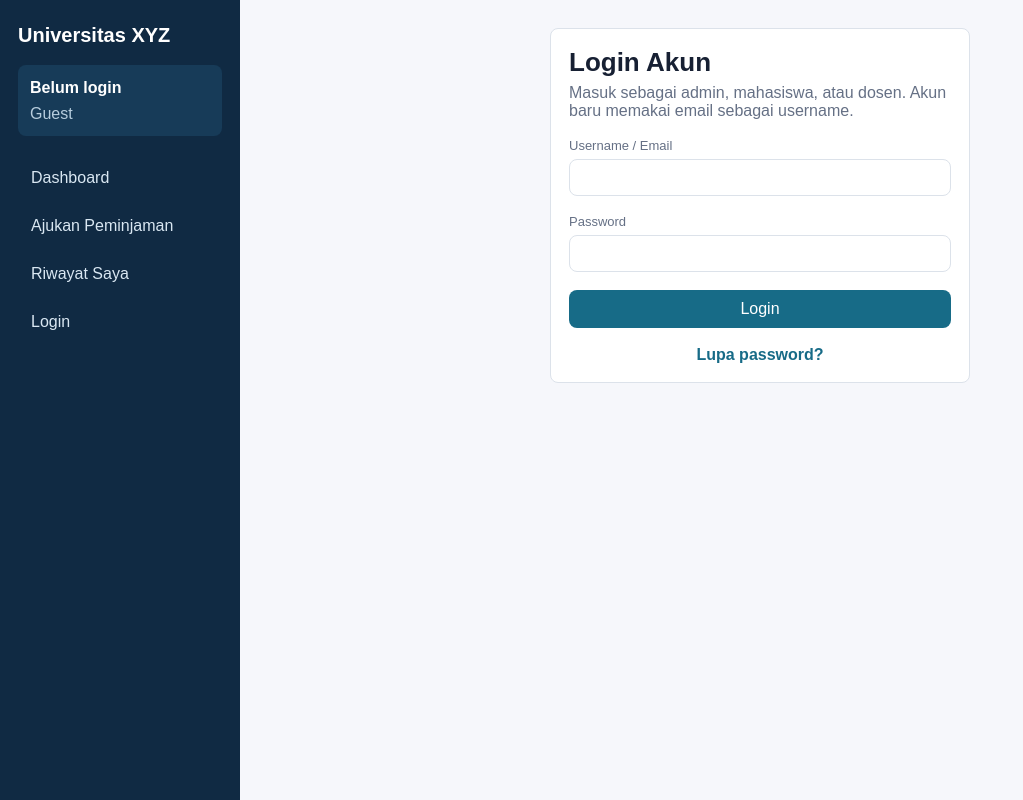
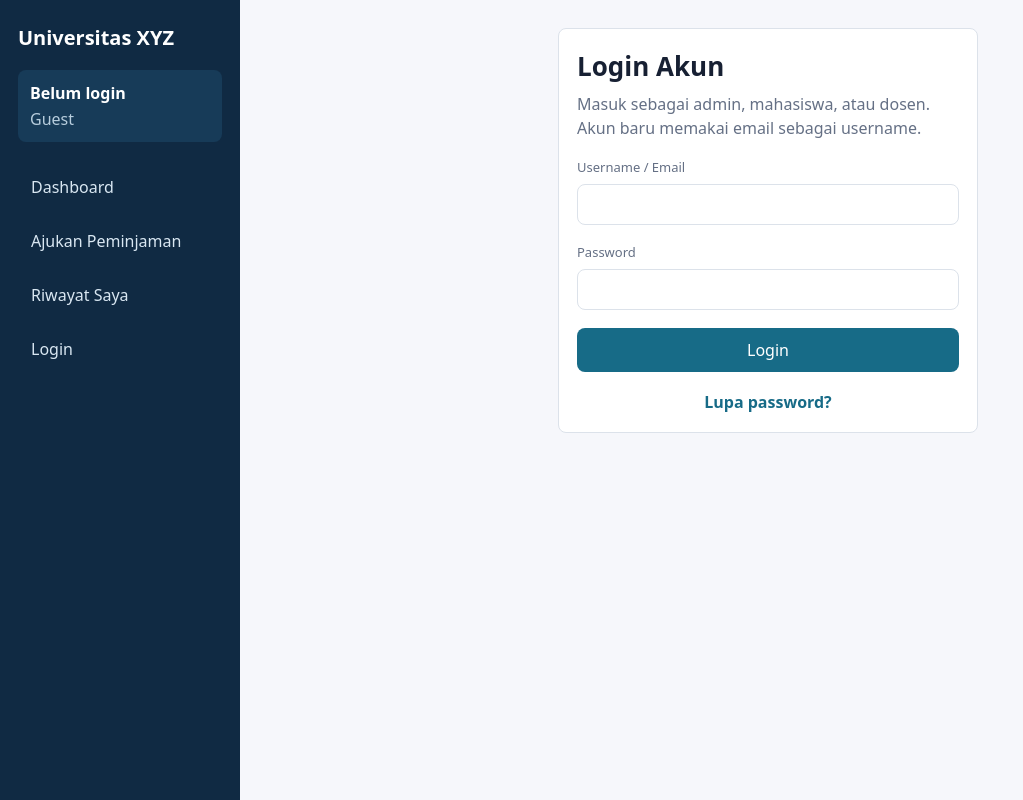
Before and after one commit to Bridgetbeatrixc/bnsp, a Next.js app: page /login in a window 1280 px wide. Shown: the whole page, without its empty margins (0-1023 px from the left). Built offline with nearby package versions, Linux system fonts and the light colour scheme; no server answers.

Commit message:
Migrate styling to Tailwind CSS

```diff
--- a/package.json
+++ b/package.json
@@ -27,8 +27,11 @@
     "@types/node": "^20.17.6",
     "@types/react": "^18.3.12",
     "@types/react-dom": "^18.3.1",
+    "autoprefixer": "^10.5.0",
     "eslint": "^8.57.1",
     "eslint-config-next": "^14.2.18",
+    "postcss": "^8.5.14",
+    "tailwindcss": "^3.4.17",
     "tsx": "^4.19.2",
     "typescript": "^5.6.3",
     "vitest": "^2.1.4"
--- a/src/app/globals.css
+++ b/src/app/globals.css
@@ -1,499 +1,230 @@
-:root {
-  --bg: #f6f7fb;
-  --panel: #ffffff;
-  --text: #172033;
-  --muted: #657085;
-  --line: #dce2ea;
-  --primary: #176b87;
-  --primary-dark: #0f4c5c;
-  --danger: #b42318;
-}
+@tailwind base;
+@tailwind components;
+@tailwind utilities;
 
-* {
-  box-sizing: border-box;
-}
-
+@layer base {
   html {
-  overflow-x: hidden;
+    @apply overflow-x-hidden;
   }
 
   body {
-  margin: 0;
-  background: var(--bg);
-  color: var(--text);
-  font-family: Arial, Helvetica, sans-serif;
-  overflow-x: hidden;
+    @apply m-0 overflow-x-hidden bg-app-bg text-app-text font-sans;
   }
 
   a {
-  color: inherit;
-  text-decoration: none;
-}
-
-.shell {
-  display: grid;
-  grid-template-columns: 240px 1fr;
-  min-height: 100vh;
-}
-
-.sidebar {
-  background: #102a43;
-  color: white;
-  padding: 24px 18px;
-}
-
-.brand {
-  font-size: 20px;
-  font-weight: 700;
-  margin-bottom: 18px;
-}
-
-.account-box {
-  background: #173b58;
-  border-radius: 8px;
-  display: grid;
-  gap: 4px;
-  margin-bottom: 22px;
-  min-width: 0;
-  overflow: hidden;
-  padding: 12px;
-}
-
-.account-box strong {
-  display: block;
-  font-size: 16px;
-  line-height: 1.35;
-  max-width: 100%;
-  overflow-wrap: anywhere;
-  word-break: break-word;
-}
-
-.account-box span,
-.account-box small {
-  color: #b7cddd;
-  display: block;
-  line-height: 1.35;
-  max-width: 100%;
-  overflow-wrap: anywhere;
-  word-break: break-word;
-}
-
-.account-link {
-  background: rgba(255, 255, 255, 0.1);
-  border-radius: 6px;
-  color: white;
-  display: inline-flex;
-  font-size: 13px;
-  justify-content: center;
-  margin-top: 8px;
-  max-width: 100%;
-  padding: 8px 10px;
-  text-align: center;
-  white-space: normal;
-}
-
-.account-link:hover {
-  background: rgba(255, 255, 255, 0.18);
-}
-
-.account-link.active {
-  background: white;
-  color: #102a43;
-  font-weight: 700;
-}
-
-.nav {
-  display: grid;
-  gap: 8px;
-}
-
-.nav a {
-  border-radius: 8px;
-  color: #d9e7f2;
-  border: 1px solid transparent;
-  padding: 10px 12px;
-  transition: background 0.15s ease, border-color 0.15s ease, transform 0.15s ease;
-}
-
-.nav a:hover {
-  background: #173b58;
-}
-
-.nav a.active {
-  background: var(--primary);
-  border-color: rgba(255, 255, 255, 0.42);
-  box-shadow: inset 4px 0 0 #ffffff, 0 8px 18px rgba(0, 0, 0, 0.18);
-  color: white;
-  font-weight: 700;
-  transform: translateX(3px);
-}
-
-.nav a:active,
-.account-link:active,
-.button:active,
-button:active {
-  transform: translateY(1px);
-}
-
-.logout-form {
-  margin-top: 18px;
-}
-
-.logout-form button {
-  background: #35566f;
-  width: 100%;
-}
-
-.content {
-  padding: 28px;
-}
-
-.topbar {
-  align-items: center;
-  display: flex;
-  justify-content: space-between;
-  gap: 16px;
-  margin-bottom: 20px;
-}
-
-.title {
-  font-size: 26px;
-  margin: 0;
-}
-
-.subtitle {
-  color: var(--muted);
-  margin: 6px 0 0;
-}
-
-.grid {
-  display: grid;
-  gap: 16px;
-  grid-template-columns: repeat(auto-fit, minmax(210px, 1fr));
-}
-
-.card,
-.panel {
-  background: var(--panel);
-  border: 1px solid var(--line);
-  border-radius: 8px;
-  padding: 18px;
-}
-
-.metric {
-  color: var(--primary);
-  font-size: 34px;
-  font-weight: 700;
-  margin-top: 8px;
-}
-
-.table-wrap {
-  overflow-x: auto;
+    @apply text-inherit no-underline;
   }
 
   table {
-  background: var(--panel);
-  border-collapse: collapse;
-  width: 100%;
+    @apply w-full border-collapse bg-app-panel;
   }
 
   th,
   td {
-  border-bottom: 1px solid var(--line);
-  padding: 12px;
-  text-align: left;
-  vertical-align: top;
+    @apply border-b border-app-line p-3 text-left align-top;
   }
 
   th {
-  color: var(--muted);
-  font-size: 13px;
-  text-transform: uppercase;
-}
-
-.form-grid {
-  display: grid;
-  gap: 14px;
-  grid-template-columns: repeat(auto-fit, minmax(220px, 1fr));
+    @apply text-[13px] uppercase text-app-muted;
   }
 
   label {
-  color: var(--muted);
-  display: grid;
-  font-size: 13px;
-  gap: 6px;
+    @apply grid gap-1.5 text-[13px] text-app-muted;
   }
 
   input,
   select,
   textarea {
-  border: 1px solid var(--line);
-  border-radius: 8px;
     font: inherit;
-  min-width: 0;
-  padding: 10px;
-  width: 100%;
+    @apply w-full min-w-0 rounded-lg border border-app-line p-2.5;
   }
 
   textarea {
-  min-height: 88px;
-  resize: vertical;
+    @apply min-h-24 resize-y;
   }
 
-.actions {
-  display: flex;
-  flex-wrap: wrap;
-  gap: 8px;
-  margin-top: 16px;
+  button {
+    font: inherit;
+    @apply inline-flex cursor-pointer items-center justify-center rounded-lg border-0 bg-app-primary px-3.5 py-2.5 text-white hover:bg-app-primaryDark active:translate-y-px max-md:min-h-11 max-md:w-full;
+  }
 }
 
-.equipment-row {
-  align-items: end;
-  display: grid;
-  gap: 12px;
-  grid-template-columns: minmax(220px, 1fr) 140px auto;
+@layer components {
+  .shell {
+    @apply grid min-h-screen grid-cols-[240px_1fr] max-md:grid-cols-1;
   }
 
-.empty-note {
-  background: #f8fafc;
-  border: 1px dashed var(--line);
-  border-radius: 8px;
-  color: var(--muted);
-  margin: 0;
-  padding: 12px;
+  .sidebar {
+    @apply bg-app-sidebar px-[18px] py-6 text-white max-md:static max-md:px-3.5 max-md:py-4;
   }
 
-.button,
-button {
-  align-items: center;
-  background: var(--primary);
-  border: 0;
-  border-radius: 8px;
-  color: white;
-  cursor: pointer;
-  display: inline-flex;
-  font: inherit;
-  justify-content: center;
-  padding: 10px 14px;
+  .brand {
+    @apply mb-[18px] text-xl font-bold max-md:mb-3 max-md:text-lg;
   }
 
-.button:hover,
-button:hover {
-  background: var(--primary-dark);
+  .account-box {
+    @apply mb-[22px] grid min-w-0 gap-1 overflow-hidden rounded-lg bg-app-sidebarPanel p-3 max-md:mb-3.5;
   }
 
-.text-link {
-  color: var(--primary);
-  font-weight: 700;
-  text-align: center;
+  .account-box strong {
+    overflow-wrap: anywhere;
+    word-break: break-word;
+    @apply block max-w-full text-base leading-snug;
   }
 
-.auth-page .text-link {
-  color: white;
+  .account-box span,
+  .account-box small {
+    overflow-wrap: anywhere;
+    word-break: break-word;
+    @apply block max-w-full leading-snug text-[#b7cddd];
   }
 
-.ghost {
-  background: #e8eef3;
-  color: var(--text);
+  .account-link {
+    @apply mt-2 inline-flex max-w-full justify-center whitespace-normal rounded-md bg-white/10 px-2.5 py-2 text-center text-[13px] text-white hover:bg-white/20 active:translate-y-px;
   }
 
-.danger {
-  background: var(--danger);
+  .account-link.active {
+    @apply bg-white font-bold text-app-sidebar;
   }
 
-.error-message {
-  background: #fee4e2;
-  border: 1px solid #fecdca;
-  border-radius: 8px;
-  color: var(--danger);
-  margin: 0;
-  padding: 10px 12px;
+  .nav {
+    @apply grid gap-2 max-md:flex max-md:gap-2 max-md:overflow-x-auto max-md:pb-1;
   }
 
-.success-message {
-  background: #e7f5ef;
-  border: 1px solid #b7e2cd;
-  border-radius: 8px;
-  color: #0f5132;
-  margin: 0;
-  padding: 10px 12px;
+  .nav a {
+    @apply rounded-lg border border-transparent px-3 py-2.5 text-[#d9e7f2] transition hover:bg-app-sidebarPanel max-md:flex-none max-md:whitespace-nowrap max-md:transform-none;
   }
 
-.badge {
-  background: #e8eef3;
-  border-radius: 999px;
-  display: inline-block;
-  font-size: 12px;
-  padding: 4px 8px;
+  .nav a.active {
+    @apply translate-x-[3px] border-white/40 bg-app-primary font-bold text-white shadow-activeNav;
   }
 
-.badge.admin {
-  background: #e7f5ef;
-  color: #0f5132;
+  .logout-form {
+    @apply mt-[18px] max-md:mt-3;
   }
 
-.badge.student {
-  background: #eaf3ff;
-  color: #174a7c;
-}
-
-.badge.lecturer {
-  background: #fff3df;
-  color: #7a4a10;
-}
-
-.login-shell {
-  align-items: start;
-  display: grid;
-  gap: 18px;
-  grid-template-columns: minmax(280px, 420px);
-  justify-content: center;
-  margin: 0 auto;
-  max-width: 520px;
-  width: 100%;
-}
-
-.auth-page {
-  align-items: center;
-  background:
-    linear-gradient(135deg, rgba(16, 42, 67, 0.95), rgba(23, 107, 135, 0.88)),
-    #102a43;
-  display: flex;
-  min-height: 100vh;
-  padding: 32px;
-}
-
-.auth-page .panel {
-  box-shadow: 0 20px 60px rgba(12, 28, 45, 0.28);
-}
-
-.stack {
-  display: grid;
-  gap: 18px;
-}
-
-@media (max-width: 760px) {
-  .shell {
-    grid-template-columns: 1fr;
+  .logout-form button {
+    @apply w-full bg-[#35566f] max-md:w-auto;
   }
 
   .content {
-    padding: 14px;
-  }
-
-  .sidebar {
-    padding: 16px 14px;
-    position: static;
-  }
-
-  .brand {
-    font-size: 18px;
-    margin-bottom: 12px;
-  }
-
-  .account-box {
-    margin-bottom: 14px;
-  }
-
-  .nav {
-    display: flex;
-    gap: 8px;
-    overflow-x: auto;
-    padding-bottom: 4px;
-  }
-
-  .nav a {
-    flex: 0 0 auto;
-    transform: none;
-    white-space: nowrap;
-  }
-
-  .logout-form {
-    margin-top: 12px;
-  }
-
-  .logout-form button {
-    width: auto;
+    @apply p-7 max-md:p-3.5 max-[420px]:p-2.5;
   }
 
   .topbar {
-    align-items: stretch;
-    flex-direction: column;
+    @apply mb-5 flex items-center justify-between gap-4 max-md:flex-col max-md:items-stretch;
   }
 
   .title {
-    font-size: 22px;
-    line-height: 1.2;
+    @apply m-0 text-[26px] font-bold max-md:text-[22px] max-md:leading-tight;
   }
 
   .subtitle {
-    font-size: 14px;
-    line-height: 1.45;
+    @apply mt-1.5 text-app-muted max-md:text-sm max-md:leading-normal;
+  }
+
+  .grid {
+    display: grid;
+    grid-template-columns: repeat(auto-fit, minmax(210px, 1fr));
+    @apply gap-4;
   }
 
   .card,
   .panel {
-    padding: 14px;
+    @apply rounded-lg border border-app-line bg-app-panel p-[18px] max-md:p-3.5 max-[420px]:rounded-md max-[420px]:p-3;
+  }
+
+  .metric {
+    @apply mt-2 text-[34px] font-bold text-app-primary;
+  }
+
+  .table-wrap {
+    @apply overflow-x-auto max-md:-mx-0.5 max-md:rounded-lg max-md:border max-md:border-app-line;
+  }
+
+  .table-wrap table {
+    @apply max-md:min-w-[680px];
+  }
+
+  .table-wrap th,
+  .table-wrap td {
+    @apply max-md:p-2.5;
   }
 
   .form-grid {
-    grid-template-columns: 1fr;
+    @apply grid grid-cols-[repeat(auto-fit,minmax(220px,1fr))] gap-3.5 max-md:grid-cols-1;
+  }
+
+  .actions {
+    @apply mt-4 flex flex-wrap gap-2 max-md:grid max-md:grid-cols-1;
   }
 
   .equipment-row {
-    align-items: stretch;
-    grid-template-columns: 1fr;
+    @apply grid grid-cols-[minmax(220px,1fr)_140px_auto] items-end gap-3 max-md:grid-cols-1 max-md:items-stretch;
   }
 
-  .actions {
-    display: grid;
-    grid-template-columns: 1fr;
+  .empty-note {
+    @apply m-0 rounded-lg border border-dashed border-app-line bg-slate-50 p-3 text-app-muted;
   }
 
-  .button,
-  button {
-    min-height: 44px;
-    width: 100%;
+  .button {
+    @apply inline-flex cursor-pointer items-center justify-center rounded-lg border-0 bg-app-primary px-3.5 py-2.5 text-white hover:bg-app-primaryDark active:translate-y-px max-md:min-h-11 max-md:w-full;
   }
 
-  .table-wrap {
-    border: 1px solid var(--line);
-    border-radius: 8px;
-    margin-inline: -2px;
-    overflow-x: auto;
+  .text-link {
+    @apply text-center font-bold text-app-primary;
   }
 
-  table {
-    min-width: 680px;
+  .auth-page .text-link {
+    @apply text-white;
   }
 
-  th,
-  td {
-    padding: 10px;
+  .ghost {
+    @apply bg-[#e8eef3] text-app-text hover:bg-[#d8e2ea];
+  }
+
+  .danger {
+    @apply bg-app-danger hover:bg-red-800;
+  }
+
+  .error-message {
+    @apply m-0 rounded-lg border border-[#fecdca] bg-[#fee4e2] px-3 py-2.5 text-app-danger;
+  }
+
+  .success-message {
+    @apply m-0 rounded-lg border border-[#b7e2cd] bg-[#e7f5ef] px-3 py-2.5 text-[#0f5132];
+  }
+
+  .badge {
+    @apply inline-block rounded-full bg-[#e8eef3] px-2 py-1 text-xs;
+  }
+
+  .badge.admin {
+    @apply bg-[#e7f5ef] text-[#0f5132];
+  }
+
+  .badge.student {
+    @apply bg-[#eaf3ff] text-[#174a7c];
+  }
+
+  .badge.lecturer {
+    @apply bg-[#fff3df] text-[#7a4a10];
   }
 
   .login-shell {
-    grid-template-columns: 1fr;
+    @apply mx-auto grid w-full max-w-[520px] grid-cols-[minmax(280px,420px)] items-start justify-center gap-[18px] max-md:grid-cols-1;
   }
 
   .auth-page {
-    align-items: stretch;
-    padding: 16px;
-  }
+    @apply flex min-h-screen items-center bg-app-sidebar p-8 max-md:items-stretch max-md:p-4;
+    background-image: linear-gradient(135deg, rgba(16, 42, 67, 0.95), rgba(23, 107, 135, 0.88));
   }
 
-@media (max-width: 420px) {
-  .content {
-    padding: 10px;
-  }
-
-  .card,
-  .panel {
-    border-radius: 6px;
-    padding: 12px;
+  .auth-page .panel {
+    @apply shadow-authPanel;
   }
 
   .stack {
-    gap: 14px;
+    @apply grid gap-[18px] max-[420px]:gap-3.5;
   }
 }
```
Also changed, not shown: postcss.config.mjs (added, +8 -0 lines), tailwind.config.ts (added, +35 -0 lines), 1 other file (tests, documents, lock files or other folders). Lines whose indentation alone changed are shown as unchanged.
